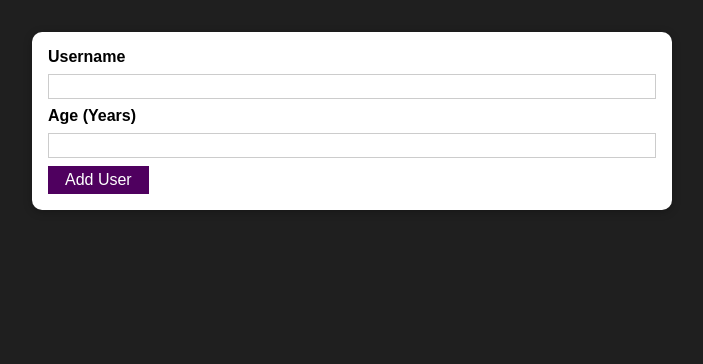
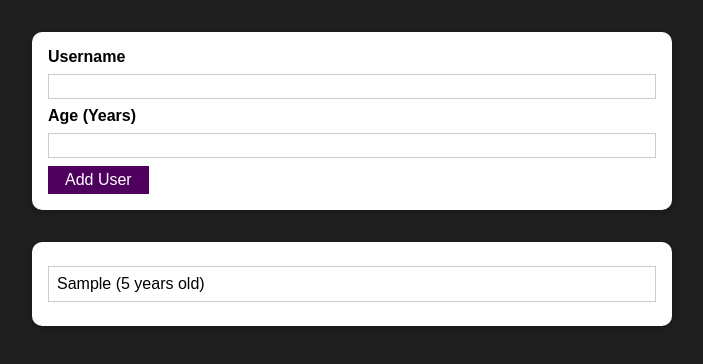
Before and after one commit to Sejmou/learning-react, a React (Create React App) app: page / in a window 1280 px wide. Both pictures are taken after typing "Sample", "5" into the empty fields and a click on the button "Add User". Shown: the top 364 px of the page, without its empty margins (288-991 px from the left). Built offline with nearby package versions, Linux system fonts and the light colour scheme.

Commit message:
UsersList (add users via form)

```diff
--- a/src/App.js
+++ b/src/App.js
@@ -1,9 +1,21 @@
+import { useState } from 'react';
 import AddUser from './Users/AddUser';
+import UsersList from './Users/UsersList';
 
 function App() {
+  const [users, setUsers] = useState([]);
+
+  const addUserHandler = newUser => {
+    setUsers(prevUsers => [
+      ...prevUsers,
+      { ...newUser, id: Math.random().toString() },
+    ]);
+  };
+
   return (
     <div>
-      <AddUser />
+      <AddUser onAddUser={addUserHandler} />
+      <UsersList users={users} />
     </div>
   );
 }
--- a/src/Users/AddUser.js
+++ b/src/Users/AddUser.js
@@ -25,7 +25,7 @@ const AddUser = props => {
 
     if (enteredAge < 1) return;
 
-    console.log(enteredUsername, enteredAge);
+    props.onAddUser({ name: enteredUsername, age: enteredAge }); // pass on user data to parent
     setEnteredUsername('');
     setEnteredAge('');
   };
--- /dev/null
+++ b/src/Users/UsersList.js
@@ -0,0 +1,16 @@
+import Card from '../UI/Card';
+import classes from './UsersList.module.css';
+
+const UsersList = props => {
+  return (
+    <Card className={classes.users}>
+      <ul>
+        {props.users.map(user => (
+          <li key={user.id}>{`${user.name} (${user.age} years old)`}</li>
+        ))}
+      </ul>
+    </Card>
+  );
+};
+
+export default UsersList;
--- /dev/null
+++ b/src/Users/UsersList.module.css
@@ -0,0 +1,16 @@
+.users {
+  margin: 2rem auto;
+  width: 90%;
+  max-width: 40rem;
+}
+
+.users ul {
+  list-style: none;
+  padding: 1rem;
+}
+
+.users li {
+  border: 1px solid #ccc;
+  margin: 0.5rem 0;
+  padding: 0.5rem;
+}
```
